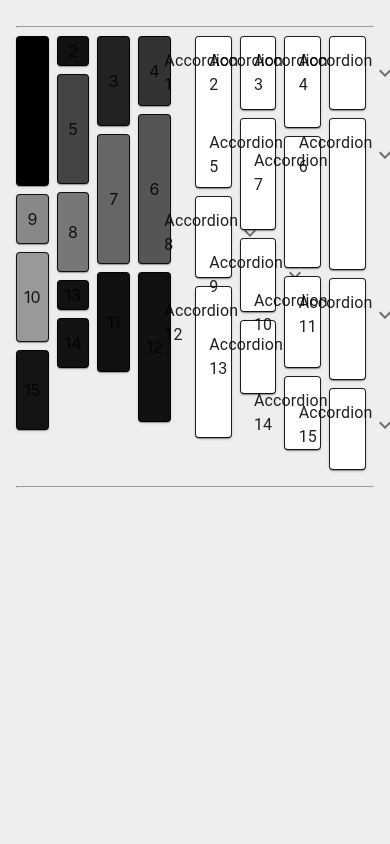
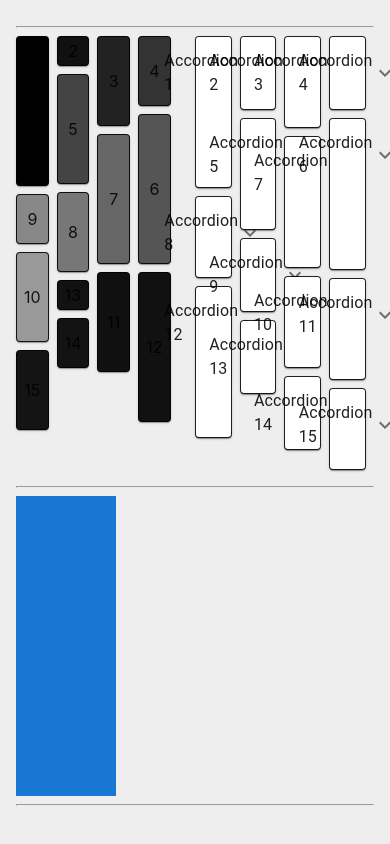
Before and after one commit to ajaydewangan1100/material_ui, a React (Create React App) app: page / in a window 390 px wide. Shown: the part 10411-11255 px from the top of the page. Before the commit the page ends 10971 px from the top, so only its background shows below. Built offline with nearby package versions, Linux system fonts and the light colour scheme.

Commit message:
Making Responsive

```diff
--- a/src/App.tsx
+++ b/src/App.tsx
@@ -42,6 +42,7 @@
 import { MuiTabs } from "./components/MuiTabs";
 import { MuiTimeline } from "./components/MuiTimeline";
 import { MuiMasonry } from "./components/MuiMasonry";
+import { MuiResponsive } from "./components/MuiResponsive";
 
 function App() {
   return (
@@ -168,6 +169,10 @@
         {/* Masonry - video 44 */}
         <MuiMasonry />
         <hr />
+
+        {/* Making Responsive - video 45 */}
+        <MuiResponsive />
+        <hr />
       </Container>
     </LocalizationProvider>
   );
--- /dev/null
+++ b/src/components/MuiResponsive.tsx
@@ -0,0 +1,19 @@
+import { Box } from "@mui/material";
+
+export const MuiResponsive = () => {
+  return (
+    <Box
+      sx={{
+        height: "300px",
+        width: {
+          xs: 100, // above 0
+          sm: 200, // above 600px
+          md: 300, // above 900px
+          lg: 400, // above 1200px
+          xl: 500, // above 1536px
+        },
+        bgcolor: "primary.main",
+      }}
+    ></Box>
+  );
+};
```
Also changed, not shown: 1 other file (tests, documents, lock files or other folders).
